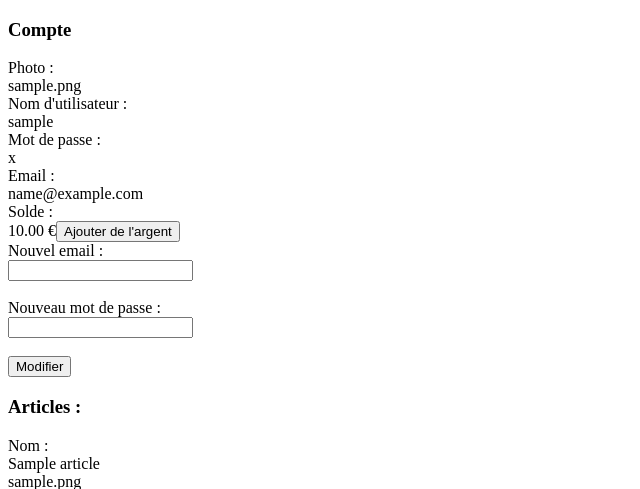
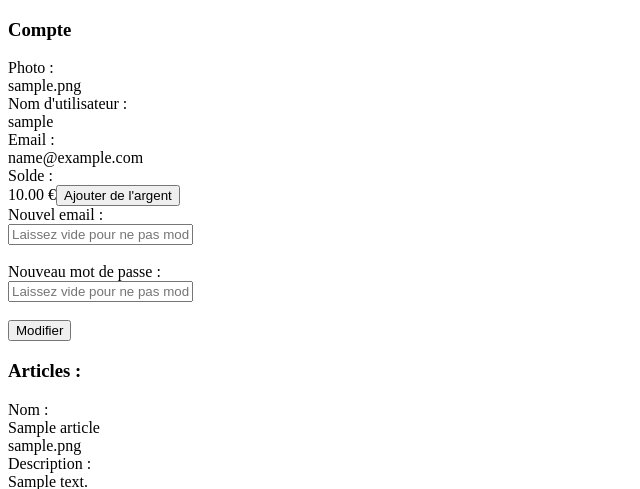
Before and after one commit to MounKilian/ReSport, a PHP site: page /pages/accountPage.php?id=1 in a window 1280 px wide. Shown: the top 489 px of the page, without its empty margins (0-640 px from the left). Run offline with PHP 8.4, Linux system fonts and the light colour scheme; the visitor is signed in with stand-in values (Sample User, id 1); tables that the repository leaves empty hold one stand-in row (values such as "Sample post").

Commit message:
password hash possible to modify only one element

```diff
--- a/pages/accountPage.php
+++ b/pages/accountPage.php
@@ -49,16 +49,15 @@ if ($currentUserId === $requestedId) { ?>
             <h3>Compte</h3>
             <div>Photo :</div><div><?= htmlspecialchars($user['profile_photo']) ?></div>
             <div>Nom d'utilisateur :</div><div><?= htmlspecialchars($user['username']) ?></div>
-            <div>Mot de passe :</div><div><?= htmlspecialchars($user['password']) ?></div>
             <div>Email :</div><div><?= htmlspecialchars($user['email']) ?></div>
             <div>Solde :</div><div><?= htmlspecialchars($user['balance']) ?> €<a href="paymentPage.php"><button>Ajouter de l'argent</button></a></div>
 
             <form method="POST" action="">
                 <label>Nouvel email :</label><br>
-                <input type="email" name="new_email" required><br><br>
+                <input type="email" name="new_email" placeholder="Laissez vide pour ne pas modifier"><br><br>
 
                 <label>Nouveau mot de passe :</label><br>
-                <input type="password" name="new_password" required><br><br>
+                <input type="password" name="new_password" placeholder="Laissez vide pour ne pas modifier"><br><br>
 
                 <button type="submit" name="modifier">Modifier</button>
             </form>
@@ -75,20 +74,23 @@ if ($currentUserId === $requestedId) { ?>
                 try {
                     $pdo = new PDO('mysql:host=localhost;dbname=resport;charset=utf8', 'root', '');
 
+                    $hashedPassword = password_hash($newPassword, PASSWORD_DEFAULT);
+
                     $sql = "UPDATE user SET email = :newEmail, password = :newPassword WHERE username = :currentUsername";
                     $stmt = $pdo->prepare($sql);
 
                     $stmt->execute([
                         'newEmail' => $newEmail,
-                        'newPassword' => $newPassword,
+                        'newPassword' => $hashedPassword,
                         'currentUsername' => $currentUsername
                     ]);
 
-                    header("Location: accountPage.php");
+                    header("Location: accountPage.php?id=" . $user['id']);
                     exit();
                 } catch (PDOException $e) {
                     echo "Erreur : " . $e->getMessage();
                 }
+
             }
             ?>
 
```
